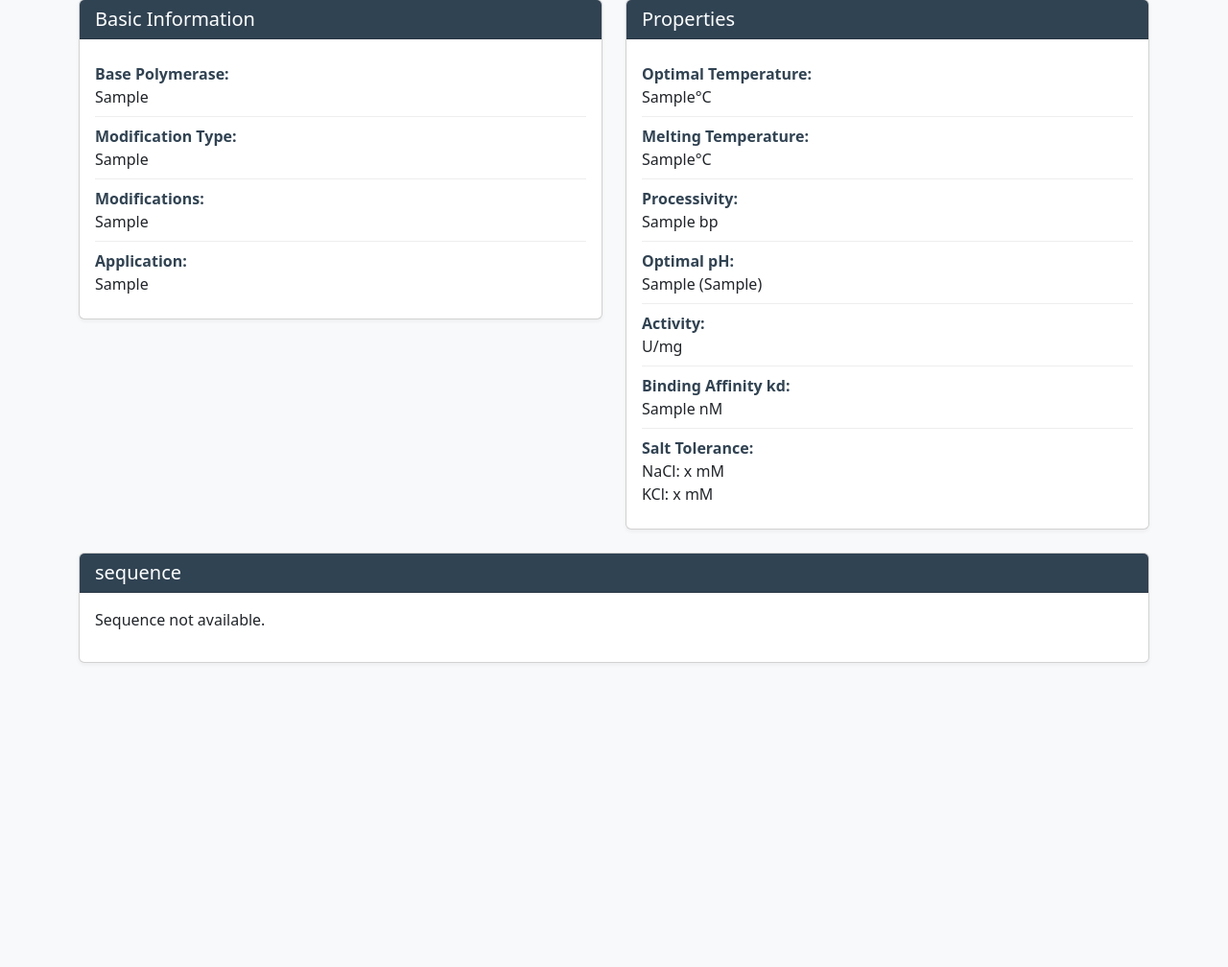
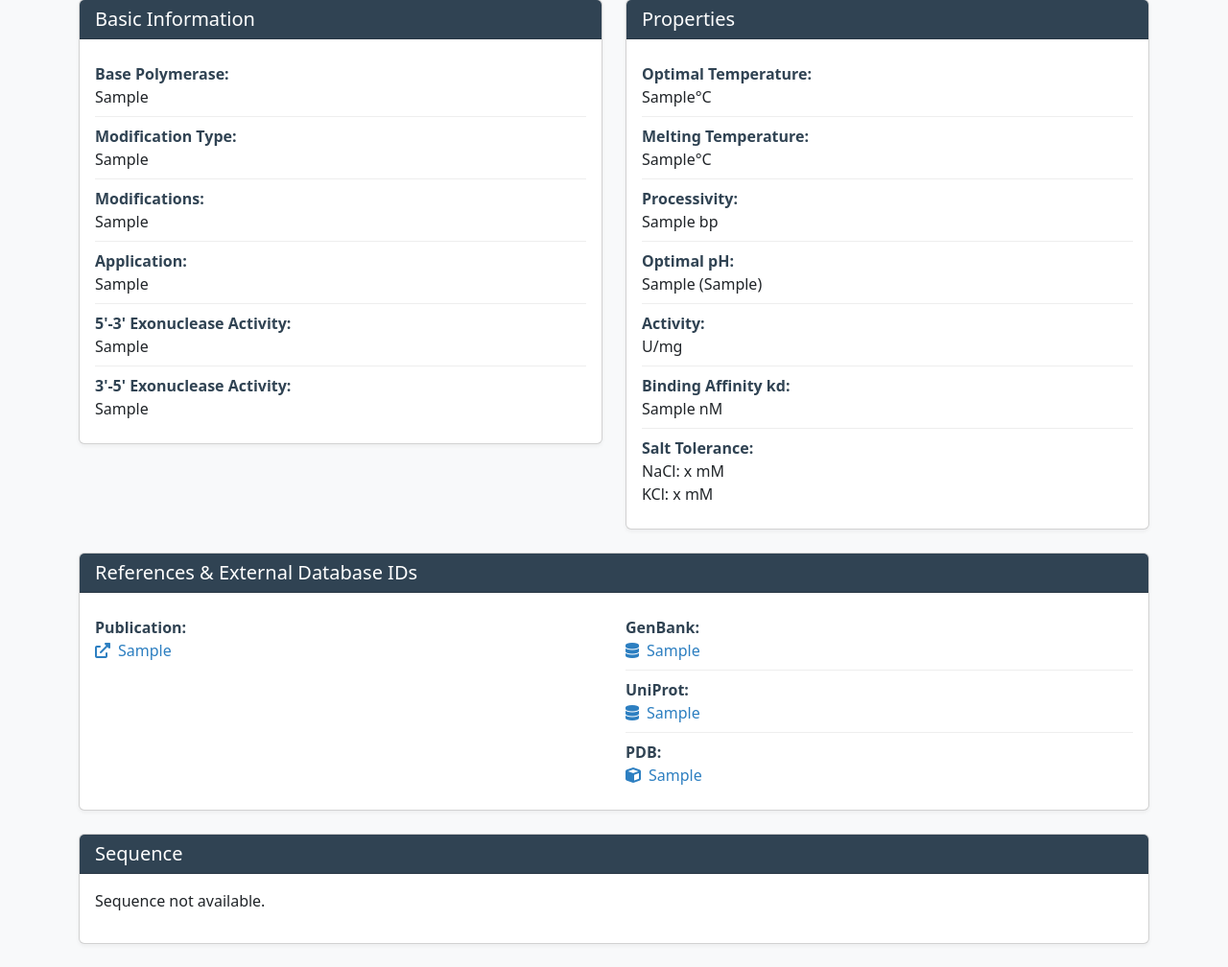
Before and after one commit to zia098/PolymDB_dj, a Django app: page /polymes/modified/1/ in a window 1280 px wide. Shown: the part 105-1113 px from the top of the page at 96% size. Before the commit the page ends 796 px from the top, so only its background shows below. Run offline with Django 5.2, Linux system fonts and the light colour scheme; tables that the repository leaves empty hold one stand-in row (values such as "Sample post").

Commit message:
Update modified_detail.html

```diff
--- a/polymes/templates/polymes/modified_detail.html
+++ b/polymes/templates/polymes/modified_detail.html
@@ -42,6 +42,18 @@
       font-weight: 600;
       color: var(--primary-color);
     }
+
+    .external-link {
+      display: inline-flex;
+      align-items: center;
+      gap: 0.5rem;
+      color: var(--secondary-color);
+      text-decoration: none;
+    }
+
+    .external-link:hover {
+      text-decoration: underline;
+    }
   </style>
 </head>
 <body>
@@ -63,22 +75,51 @@
             <h5 class="mb-0">Basic Information</h5>
           </div>
           <div class="card-body">
+            {% if polymerase.base_polymerase %}
             <div class="property-item">
               <span class="property-label">Base Polymerase:</span>
               <div>{{ polymerase.base_polymerase }}</div>
             </div>
+            {% endif %}
+
+            {% if polymerase.modification_type %}
             <div class="property-item">
               <span class="property-label">Modification Type:</span>
               <div>{{ polymerase.modification_type }}</div>
             </div>
+            {% endif %}
+
+            {% if polymerase.modifications and polymerase.modifications != "None" %}
             <div class="property-item">
               <span class="property-label">Modifications:</span>
               <div>{{ polymerase.modifications }}</div>
             </div>
+            {% endif %}
+
+            {% if polymerase.applications and polymerase.applications != "None" %}
             <div class="property-item">
               <span class="property-label">Application:</span>
               <div>{{ polymerase.applications }}</div>
             </div>
+            {% endif %}
+
+            {% if polymerase.exo_activity_5_3 and polymerase.exo_activity_5_3 != "None" %}
+            <div class="property-item">
+              <span class="property-label">5'-3' Exonuclease Activity:</span>
+              <div>{{ polymerase.exo_activity_5_3 }}</div>
+            </div>
+            {% endif %}
+
+            {% if polymerase.exo_activity_3_5 and polymerase.exo_activity_3_5 != "None" %}
+            <div class="property-item">
+              <span class="property-label">3'-5' Exonuclease Activity:</span>
+              <div>{{ polymerase.exo_activity_3_5 }}</div>
+            </div>
+            {% endif %}
+
+            {% if not polymerase.base_polymerase and not polymerase.modification_type and not polymerase.modifications and not polymerase.applications and not polymerase.exo_activity_5_3 and not polymerase.exo_activity_3_5 %}
+            <p>No basic information available.</p>
+            {% endif %}
           </div>
         </div>
       </div>
@@ -90,24 +131,28 @@
             <h5 class="mb-0">Properties</h5>
           </div>
           <div class="card-body">
+            {% if polymerase.optimal_temp or polymerase.melting_temp or polymerase.processivity or polymerase.optimal_ph or polymerase.activity or polymerase.binding_affinity or polymerase.salt_tolerance_nacl or polymerase.salt_tolerance_kcl %}
               {% if polymerase.optimal_temp %}
               <div class="property-item">
                 <span class="property-label">Optimal Temperature:</span>
                 <div>{{ polymerase.optimal_temp }}°C</div>
               </div>
               {% endif %}
+
               {% if polymerase.melting_temp %}
               <div class="property-item">
                 <span class="property-label">Melting Temperature:</span>
                 <div>{{ polymerase.melting_temp }}°C</div>
               </div>
               {% endif %}
+
               {% if polymerase.processivity %}
               <div class="property-item">
                 <span class="property-label">Processivity:</span>
                 <div>{{ polymerase.processivity }} bp</div>
               </div>
               {% endif %}
+
               {% if polymerase.optimal_ph %}
               <div class="property-item">
                 <span class="property-label">Optimal pH:</span>
@@ -119,18 +164,21 @@
                 </div>
               </div>
               {% endif %}
+
               {% if polymerase.activity %}
               <div class="property-item">
                 <span class="property-label">Activity:</span>
                 <div>{{ polymerase.activity|floatformat:0|intcomma }} U/mg</div>
               </div>
               {% endif %}
+
               {% if polymerase.binding_affinity %}
               <div class="property-item">
                 <span class="property-label">Binding Affinity kd:</span>
                 <div>{{ polymerase.binding_affinity }} nM</div>
               </div>
               {% endif %}
+
               {% if polymerase.salt_tolerance_nacl or polymerase.salt_tolerance_kcl %}
               <div class="property-item">
                 <span class="property-label">Salt Tolerance:</span>
@@ -142,21 +190,84 @@
                 {% endif %}
               </div>
               {% endif %}
+            {% else %}
+              <p>No detailed properties available.</p>
+            {% endif %}
           </div>
         </div>
       </div>
     </div>
 
+    <!-- Reference & External IDs Section -->
+    <div class="card mb-4">
+      <div class="card-header">
+        <h5 class="mb-0">References & External Database IDs</h5>
+      </div>
+      <div class="card-body">
+        <div class="row">
+          <div class="col-md-6">
+            {% if polymerase.doi %}
+            <div class="property-item">
+              <span class="property-label">Publication:</span>
+              <div>
+                <a href="https://doi.org/{{ polymerase.doi }}" target="_blank" class="external-link">
+                  <i class="fas fa-external-link-alt"></i> {{ polymerase.doi }}
+                </a>
+              </div>
+            </div>
+            {% endif %}
+          </div>
 
+          <div class="col-md-6">
+            {% if polymerase.genbank and polymerase.genbank != "None" %}
+            <div class="property-item">
+              <span class="property-label">GenBank:</span>
+              <div>
+                <a href="https://www.ncbi.nlm.nih.gov/nuccore/{{ polymerase.genbank }}" target="_blank" class="external-link">
+                  <i class="fas fa-database"></i> {{ polymerase.genbank }}
+                </a>
+              </div>
+            </div>
+            {% endif %}
+
+            {% if polymerase.uniprot and polymerase.uniprot != "None" %}
+            <div class="property-item">
+              <span class="property-label">UniProt:</span>
+              <div>
+                <a href="https://www.uniprot.org/uniprot/{{ polymerase.uniprot }}" target="_blank" class="external-link">
+                  <i class="fas fa-database"></i> {{ polymerase.uniprot }}
+                </a>
+              </div>
+            </div>
+            {% endif %}
+
+            {% if polymerase.PDB and polymerase.PDB != "None" %}
+            <div class="property-item">
+              <span class="property-label">PDB:</span>
+              <div>
+                <a href="https://www.rcsb.org/structure/{{ polymerase.PDB }}" target="_blank" class="external-link">
+                  <i class="fas fa-cube"></i> {{ polymerase.PDB }}
+                </a>
+              </div>
+            </div>
+            {% endif %}
+          </div>
+        </div>
+
+        {% if not polymerase.doi and not polymerase.genbank and not polymerase.uniprot and not polymerase.PDB %}
+        <p>No reference information available.</p>
+        {% endif %}
+      </div>
+    </div>
 
     <!-- Sequence Section -->
     <div class="card mb-4">
       <div class="card-header">
-          <h5 class="mb-0">sequence </h5>
+        <h5 class="mb-0">Sequence</h5>
       </div>
       <div class="card-body">
         {% if polymerase.sequence %}
-            <pre>{{ polymerase.sequence}}</pre>
+          <pre>{{ polymerase.sequence }}</pre>
         {% else %}
           <p>Sequence not available.</p>
         {% endif %}
@@ -164,7 +275,6 @@
     </div>
   </div>
 
-
   <script src="https://cdn.jsdelivr.net/npm/bootstrap@5.3.0/dist/js/bootstrap.bundle.min.js"></script>
 </body>
 </html>
```
Lines whose indentation alone changed are shown as unchanged.
